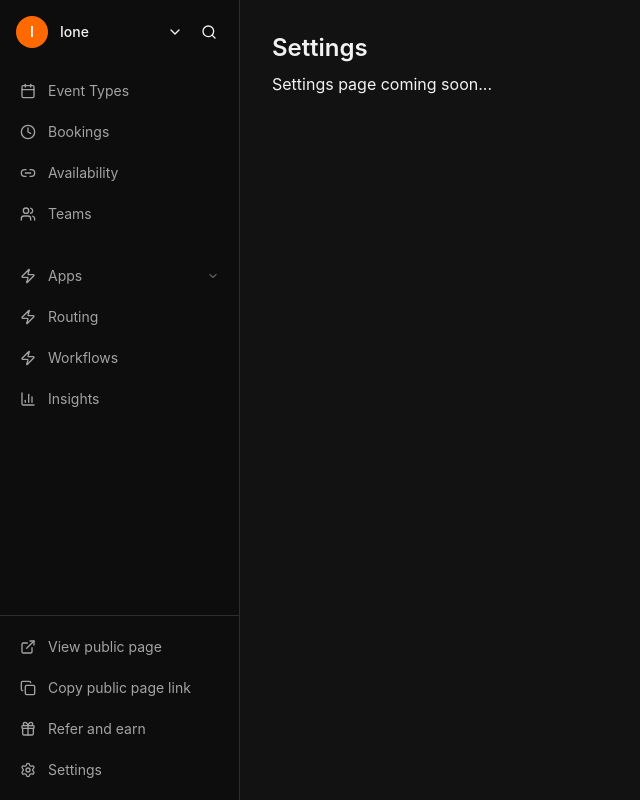
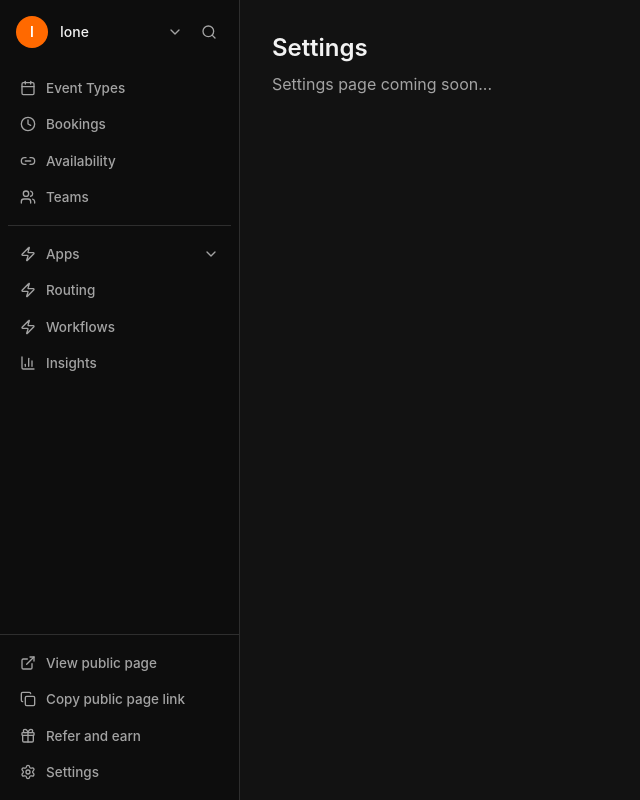
Before and after one commit to myselfaryan/Cal.in, a React (Vite) app in the folder frontend/: page /settings in a window 1280 px wide. Shown: the whole page, without its empty margins (0-640 px from the left). Built offline with nearby package versions, Linux system fonts and the light colour scheme.

Commit message:
🎨 style(frontend): configure Tailwind CSS with dark mode support
- Set up Tailwind CSS with custom color palette
- Configure PostCSS for Tailwind processing
- Add base styles and CSS variables for dark mode theme

```diff
--- a/frontend/src/index.css
+++ b/frontend/src/index.css
@@ -1,42 +1,50 @@
 @import "tailwindcss";
 @import url('https://fonts.googleapis.com/css2?family=Inter:wght@300;400;500;600;700&display=swap');
 
-/* Custom properties for theming */
-:root {
-  --background: 0 0% 7%;
-  --foreground: 0 0% 95%;
-  --card: 0 0% 9%;
-  --card-foreground: 0 0% 95%;
-  --popover: 0 0% 9%;
-  --popover-foreground: 0 0% 95%;
-  --primary: 0 0% 98%;
-  --primary-foreground: 0 0% 9%;
-  --secondary: 0 0% 14%;
-  --secondary-foreground: 0 0% 98%;
-  --muted: 0 0% 14%;
-  --muted-foreground: 0 0% 64%;
-  --accent: 0 0% 14%;
-  --accent-foreground: 0 0% 98%;
-  --destructive: 0 62% 50%;
-  --destructive-foreground: 0 0% 98%;
-  --border: 0 0% 18%;
-  --input: 0 0% 18%;
-  --ring: 0 0% 83%;
-  --radius: 0.5rem;
-  --sidebar: 0 0% 5%;
-  --sidebar-foreground: 0 0% 64%;
-  --sidebar-hover: 0 0% 14%;
-  --sidebar-active: 0 0% 18%;
+@theme {
+  --font-sans: "Inter", ui-sans-serif, system-ui, sans-serif;
+
+  --color-background: hsl(0 0% 7%);
+  --color-foreground: hsl(0 0% 95%);
+
+  --color-card: hsl(0 0% 9%);
+  --color-card-foreground: hsl(0 0% 95%);
+
+  --color-popover: hsl(0 0% 9%);
+  --color-popover-foreground: hsl(0 0% 95%);
+
+  --color-primary: hsl(0 0% 98%);
+  --color-primary-foreground: hsl(0 0% 9%);
+
+  --color-secondary: hsl(0 0% 14%);
+  --color-secondary-foreground: hsl(0 0% 98%);
+
+  --color-muted: hsl(0 0% 14%);
+  --color-muted-foreground: hsl(0 0% 64%);
+
+  --color-accent: hsl(0 0% 14%);
+  --color-accent-foreground: hsl(0 0% 98%);
+
+  --color-destructive: hsl(0 62% 40%);
+  --color-destructive-foreground: hsl(0 0% 98%);
+
+  --color-border: hsl(0 0% 18%);
+  --color-input: hsl(0 0% 18%);
+  --color-ring: hsl(0 0% 83%);
+
+  --radius-lg: 0.5rem;
+  --radius-md: calc(0.5rem - 2px);
+  --radius-sm: calc(0.5rem - 4px);
 }
 
-* {
-  border-color: hsl(var(--border));
-}
+@layer base {
+  * {
+    @apply border-border;
+  }
 
-body {
-  background-color: hsl(var(--background));
-  color: hsl(var(--foreground));
-  font-family: 'Inter', sans-serif;
+  body {
+    @apply bg-background text-foreground font-sans;
+  }
 }
 
 /* Custom scrollbar */
@@ -46,36 +54,70 @@ body {
 }
 
 ::-webkit-scrollbar-track {
-  background: hsl(var(--background));
+  background: hsl(0 0% 7%);
 }
 
 ::-webkit-scrollbar-thumb {
-  background: hsl(var(--border));
+  background: hsl(0 0% 18%);
   border-radius: 4px;
 }
 
 ::-webkit-scrollbar-thumb:hover {
-  background: hsl(var(--muted-foreground));
+  background: hsl(0 0% 64%);
+}
+
+/* Fixed z-index for popovers/selects */
+[data-radix-popper-content-wrapper] {
+  z-index: 10000 !important;
+}
+
+.bg-popover {
+  background-color: hsl(0 0% 9%) !important;
 }
 
 /* Sidebar styles */
 .sidebar-item {
   display: flex;
-  align-items: center;
-  gap: 0.75rem;
-  padding: 0.5rem 0.75rem;
-  font-size: 0.875rem;
-  border-radius: 0.375rem;
-  transition: background-color 0.2s, color 0.2s;
-  color: hsl(var(--sidebar-foreground));
+  @apply items-center gap-2.5 px-3 py-1.5 rounded-md transition-colors font-medium text-[13.5px];
+  color: hsl(0 0% 64%);
 }
 
 .sidebar-item:hover {
-  background: hsl(var(--sidebar-hover));
-  color: hsl(var(--foreground));
+  @apply bg-secondary/70 text-foreground;
 }
 
 .sidebar-item.active {
-  background: hsl(var(--sidebar-active));
-  color: hsl(var(--foreground));
+  @apply bg-secondary text-foreground;
 }
+
+.sidebar-item svg {
+  @apply w-4 h-4;
+}
+
+@keyframes marquee {
+  0% {
+    transform: translateX(0);
+  }
+
+  100% {
+    transform: translateX(-100%);
+  }
+}
+
+@keyframes marquee2 {
+  0% {
+    transform: translateX(100%);
+  }
+
+  100% {
+    transform: translateX(0);
+  }
+}
+
+.animate-marquee {
+  animation: marquee 40s linear infinite;
+}
+
+.animate-marquee2 {
+  animation: marquee2 40s linear infinite;
+}
```
